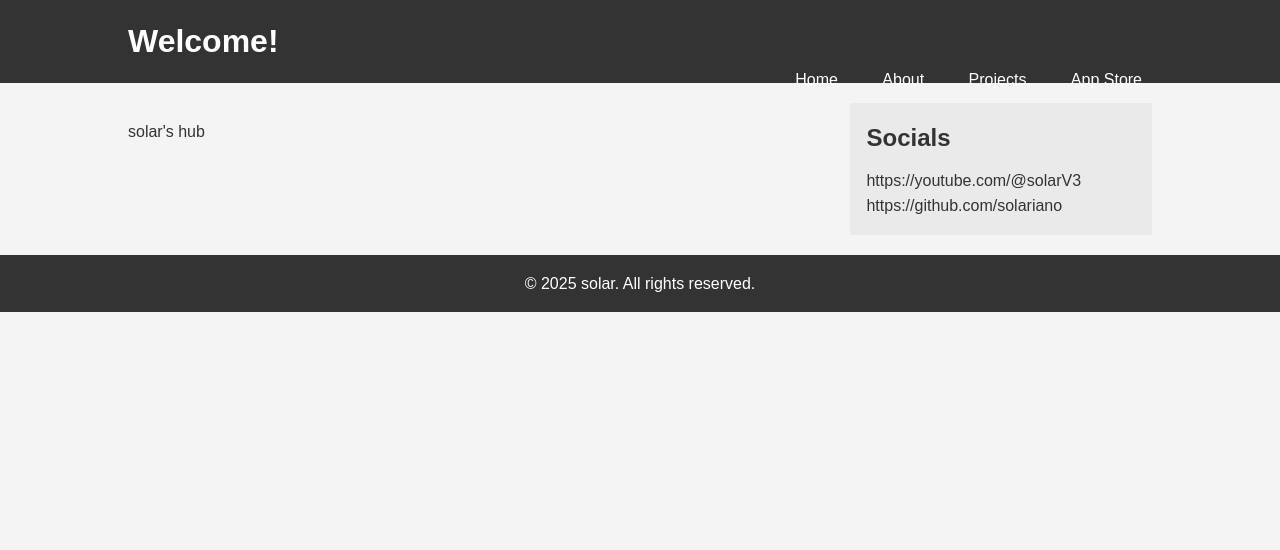
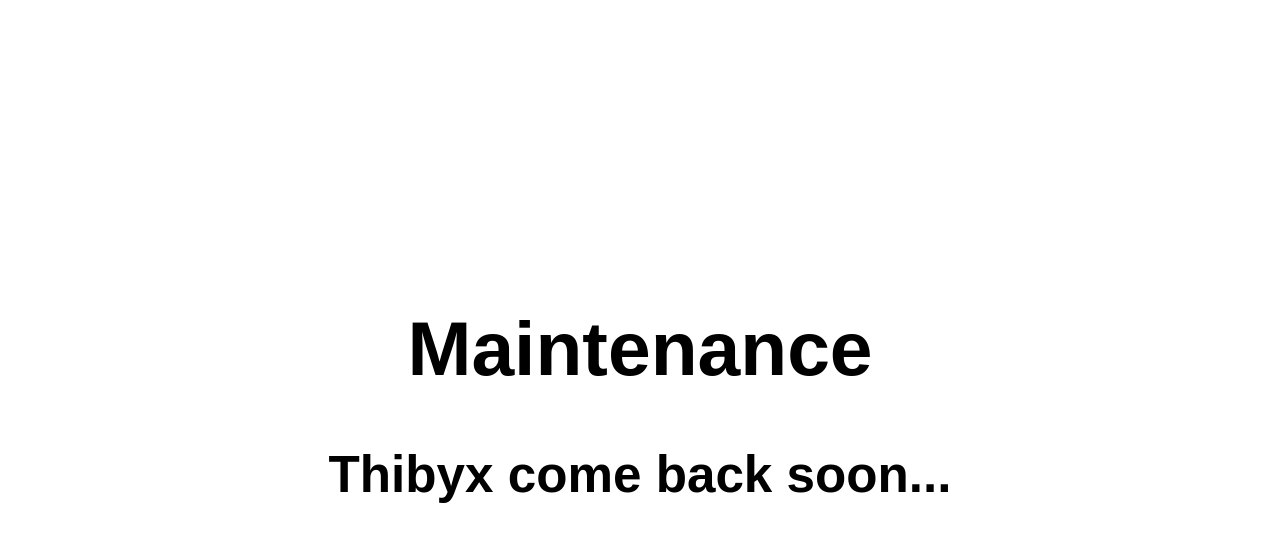
Before and after one commit to solariano/solar-hub, a plain HTML site: page index.html in a window 1280 px wide. Drawn offline with Linux system fonts and the light colour scheme.

Commit message:
Update index.html

```diff
--- a/index.html
+++ b/index.html
@@ -3,42 +3,32 @@
 <head>
     <meta charset="UTF-8">
     <meta name="viewport" content="width=device-width, initial-scale=1.0">
-    <title>solar's hub</title>
-    <link rel="stylesheet" href="styles.css">
+    <title>Maintenance・Thibyx</title>
 </head>
+<style>
+    *{
+        text-align: center;
+        font-family: sans-serif;
+    }
+    div {
+		position: absolute;
+    	transform: translate(-50%, -50%);
+    	left: 50%;
+    	top: 50%;
+    }
+	h1 {
+    	font-size: 6vw;
+    	font-weight: 800;
+	}
+	h2 {
+    	font-size: 4vw;
+	}
+</style>
 <body>
-    <header>
-        <div class="container">
-            <h1>Welcome!</h1>
-            <nav>
-                <ul>
-                    <li><a href="index.html">Home</a></li>
-                    <li><a href="about.html">About</a></li>
-                    <li><a href="projects.html">Projects</a></li>
-                    <li><a href="appstore.html">App Store</a></li>
-                </ul>
-            </nav>
-        </div>
-    </header>
-
-    <div class="container">
-        <main>
-            <section class="content">
-                <h2></h2>
-                <p>solar's hub</p>
-            </section>
-            <aside class="sidebar">
-                <h3>Socials</h3>
-                <p>https://youtube.com/@solarV3</p>
-                <p>https://github.com/solariano</p>
-            </aside>
-        </main>
-    </div>
-
-    <footer>
-        <div class="container">
-            <p>&copy; 2025 solar. All rights reserved.</p>
-        </div>
-    </footer>
+<div id="wrapper">
+    <h1>Maintenance</h1>
+    <h2>Thibyx come back soon...</h2>
+</div>
+<script defer src="https://static.cloudflareinsights.com/beacon.min.js/vcd15cbe7772f49c399c6a5babf22c1241717689176015" integrity="sha512-ZpsOmlRQV6y907TI0dKBHq9Md29nnaEIPlkf84rnaERnq6zvWvPUqr2ft8M1aS28oN72PdrCzSjY4U6VaAw1EQ==" data-cf-beacon='{"rayId":"8ea84fb54b5bf144","version":"2024.10.5","r":1,"token":"1307af151aa74109a3b492813a23cb5f","serverTiming":{"name":{"cfExtPri":true,"cfL4":true,"cfSpeedBrain":true,"cfCacheStatus":true}}}' crossorigin="anonymous"></script>
 </body>
 </html>
```
